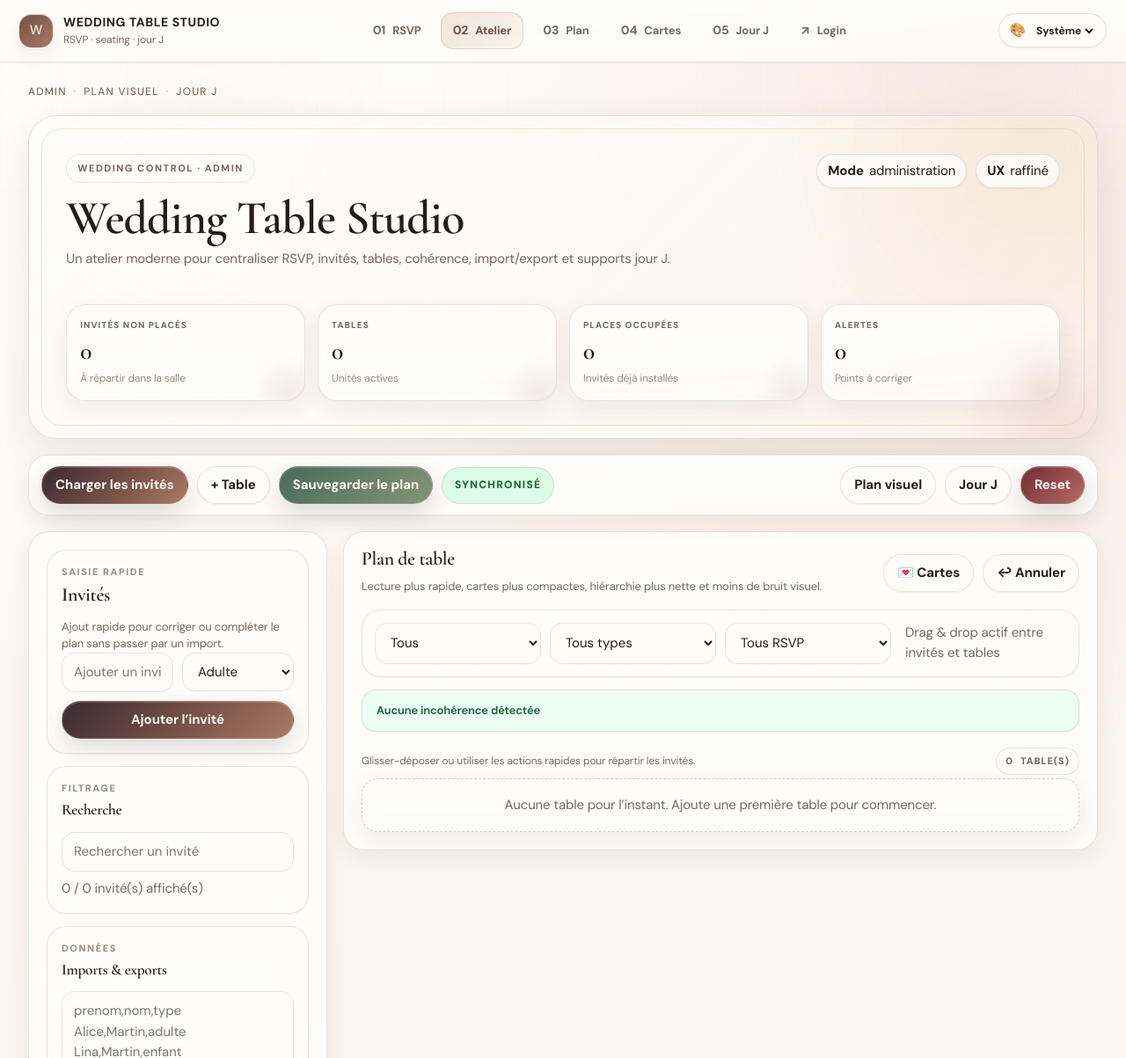
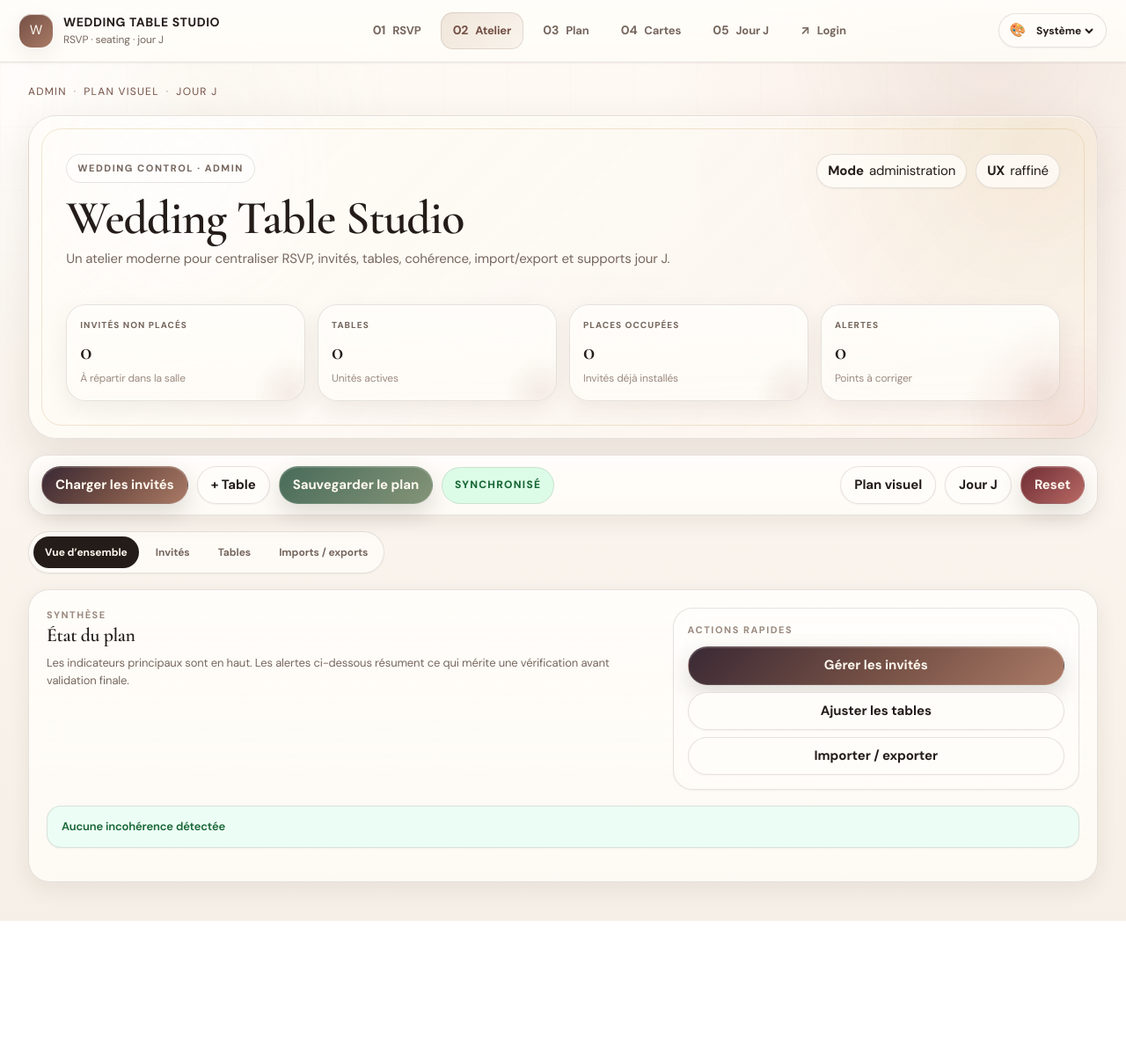
Before and after one commit to ghis94/wedding-table-planner, a website: page admin.html in a window 1280 px wide. Shown: the top 1203 px of the page at 88% size. After the commit the page ends 1047 px from the top, so only its background shows below. Drawn offline with nearby package versions, Linux system fonts and the light colour scheme; no server answers.

Commit message:
Refactor admin workspace into tabs

```diff
--- a/admin.html
+++ b/admin.html
@@ -73,7 +73,44 @@
     .save-state.dirty { background: #fff7ed; color: #9a3412; }
     .save-state.saving { background: #eff6ff; color: #1d4ed8; }
     .save-state.saved { background: #dcfce7; color: #166534; }
+    .atelier-tabs {
+      position: sticky;
+      top: 74px;
+      z-index: 19;
+      display:flex;
+      gap:6px;
+      flex-wrap:wrap;
+      width: fit-content;
+      padding:5px;
+      border-radius:999px;
+      border:1px solid var(--line-soft);
+      background: color-mix(in srgb, var(--surface-strong) 86%, transparent);
+      box-shadow: var(--shadow-xs);
+      backdrop-filter: blur(16px);
+    }
+    .atelier-tab {
+      min-height: 36px;
+      padding: 8px 13px;
+      background: transparent;
+      color: var(--text-muted);
+      border: 0;
+      box-shadow: none;
+      font-size: 12px;
+    }
+    .atelier-tab:hover { transform:none; box-shadow:none; background: var(--accent-ghost); color: var(--text); }
+    .atelier-tab.active { background: var(--text); color: var(--ivory); }
+    .tab-panel[hidden] { display:none !important; }
     .layout { display: grid; grid-template-columns: 340px minmax(0, 1fr); gap: 18px; align-items: start; }
+    body.admin-tab-guests .layout,
+    body.admin-tab-data .layout { grid-template-columns: minmax(0, 760px); }
+    body.admin-tab-guests .layout > main,
+    body.admin-tab-data .layout > main,
+    body.admin-tab-tables .layout > aside { display:none; }
+    body.admin-tab-guests [data-admin-section="data"],
+    body.admin-tab-data [data-admin-section]:not([data-admin-section="data"]) { display:none; }
+    body.admin-tab-tables .layout { display:block; }
+    .dashboard-grid { display:grid; grid-template-columns: minmax(0, 1.2fr) minmax(280px, .8fr); gap:18px; align-items:start; }
+    @media (max-width: 900px) { .dashboard-grid { grid-template-columns:1fr; } }
     .section-card {
       padding: 16px;
       border-radius: 22px;
@@ -345,9 +382,35 @@
         <button class="danger" onclick="resetAll()">Reset</button>
       </div>
 
-      <div class="layout">
+      <nav class="atelier-tabs" aria-label="Sections Atelier">
+        <button class="atelier-tab active" data-tab="dashboard" onclick="setAdminTab('dashboard')">Vue d’ensemble</button>
+        <button class="atelier-tab" data-tab="guests" onclick="setAdminTab('guests')">Invités</button>
+        <button class="atelier-tab" data-tab="tables" onclick="setAdminTab('tables')">Tables</button>
+        <button class="atelier-tab" data-tab="data" onclick="setAdminTab('data')">Imports / exports</button>
+      </nav>
+
+      <section class="panel tab-panel" data-tab-panel="dashboard">
+        <div class="dashboard-grid">
+          <div>
+            <span class="section-kicker">Synthèse</span>
+            <h3>État du plan</h3>
+            <p class="text-sm text-muted">Les indicateurs principaux sont en haut. Les alertes ci-dessous résument ce qui mérite une vérification avant validation finale.</p>
+          </div>
+          <div class="section-card">
+            <span class="section-kicker">Actions rapides</span>
+            <div class="compact-actions" style="margin-top:10px">
+              <button onclick="setAdminTab('guests')">Gérer les invités</button>
+              <button class="ghost" onclick="setAdminTab('tables')">Ajuster les tables</button>
+              <button class="ghost" onclick="setAdminTab('data')">Importer / exporter</button>
+            </div>
+          </div>
+        </div>
+        <div id="alerts" class="alerts" style="margin-top:18px"></div>
+      </section>
+
+      <div class="layout tab-panel" data-tab-panel="workspace" hidden>
         <aside class="panel stack">
-          <section class="section-card glow-ring">
+          <section class="section-card glow-ring" data-admin-section="guests">
             <div class="section-head">
               <div class="split-note">
                 <span class="section-kicker">Saisie rapide</span>
@@ -366,7 +429,7 @@
             <button style="margin-top:10px;width:100%" onclick="quickAddGuest()">Ajouter l’invité</button>
           </section>
 
-          <section class="section-card glow-ring">
+          <section class="section-card glow-ring" data-admin-section="guests">
             <div class="section-head">
               <div class="split-note">
                 <span class="section-kicker">Filtrage</span>
@@ -377,7 +440,7 @@
             <div id="guestSearchMeta" class="muted" style="margin-top:8px"></div>
           </section>
 
-          <section class="section-card glow-ring">
+          <section class="section-card glow-ring" data-admin-section="data">
             <div class="section-head">
               <div class="split-note">
                 <span class="section-kicker">Données</span>
@@ -395,7 +458,7 @@
             </div>
           </section>
 
-          <section class="section-card glow-ring">
+          <section class="section-card glow-ring" data-admin-section="guests">
             <div class="list-toolbar">
               <span class="section-kicker" style="margin:0">Réserve</span>
               <span id="guestPoolCount" class="soft-count">0 visible</span>
@@ -403,7 +466,7 @@
             <div id="guests" class="guest-list"></div>
           </section>
 
-          <section class="section-card glow-ring">
+          <section class="section-card glow-ring" data-admin-section="guests">
             <div class="section-head">
               <div class="split-note">
                 <span class="section-kicker">Détail</span>
@@ -465,7 +528,6 @@
             </select>
             <div class="muted" style="display:flex;align-items:center;padding:0 6px">Drag & drop actif entre invités et tables</div>
           </div>
-          <div id="alerts" class="alerts"></div>
           <div class="table-summary">
             <span>Glisser-déposer ou utiliser les actions rapides pour répartir les invités.</span>
             <span class="soft-count"><span id="tableCountInline">0</span> table(s)</span>
@@ -489,6 +551,16 @@
       const r = await fetch(url, opts);
       if(!r.ok) throw new Error(await r.text());
       return r.json();
+    }
+
+    function setAdminTab(tab){
+      const normalized = ['dashboard','guests','tables','data'].includes(tab) ? tab : 'dashboard';
+      document.body.classList.remove('admin-tab-dashboard','admin-tab-guests','admin-tab-tables','admin-tab-data');
+      document.body.classList.add(`admin-tab-${normalized}`);
+      document.querySelectorAll('.atelier-tab').forEach(btn => btn.classList.toggle('active', btn.dataset.tab === normalized));
+      document.querySelector('[data-tab-panel="dashboard"]').hidden = normalized !== 'dashboard';
+      document.querySelector('[data-tab-panel="workspace"]').hidden = normalized === 'dashboard';
+      localStorage.setItem('atelier-tab', normalized);
     }
 
     function normalizeName(g){ return `${(g.prenom||'').trim()} ${(g.nom||'').trim()}`.trim(); }
@@ -899,6 +971,7 @@
     window.addEventListener('beforeunload', (event)=>{ if(saveState==='dirty' || isSaving){ event.preventDefault(); event.returnValue=''; } });
 
     (async function boot(){
+      setAdminTab(localStorage.getItem('atelier-tab') || 'dashboard');
       try{ const p = await api('/api/plan'); guests=p.guests||[]; tables=p.tables||[]; normalizePlanState(); } catch(e){}
       saveState='saved'; renderAll();
       setInterval(async ()=>{
```
